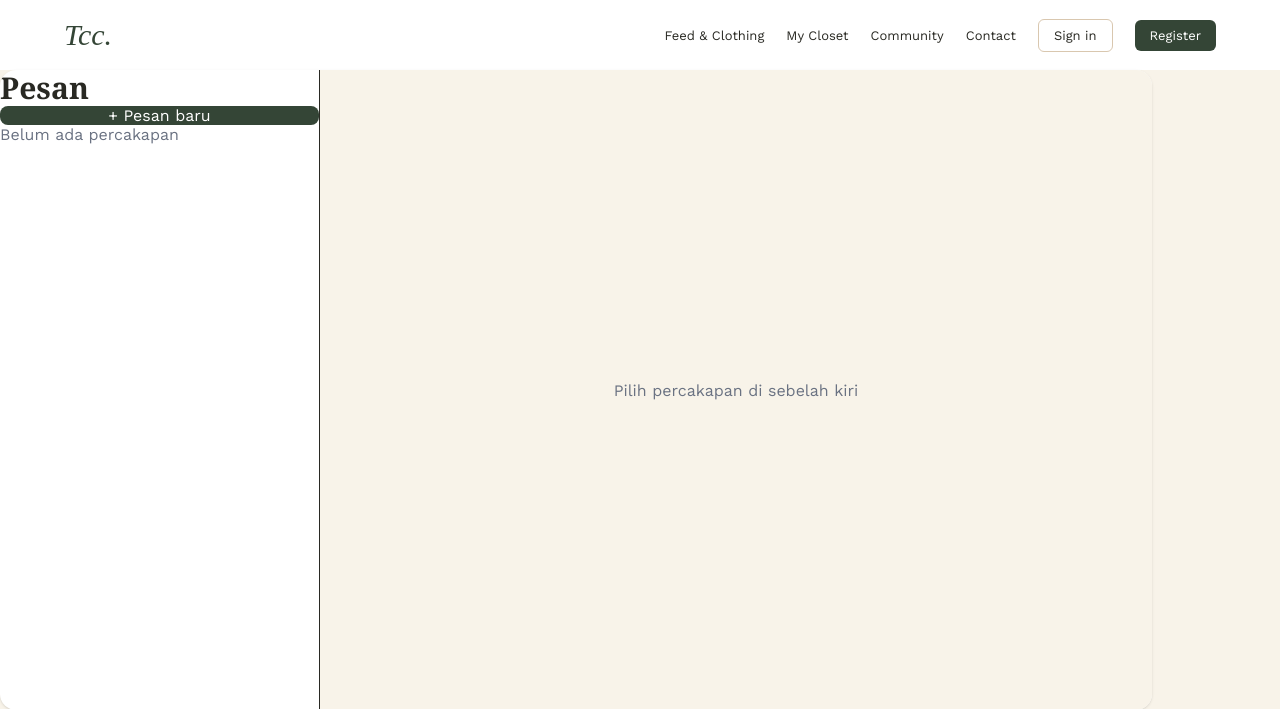
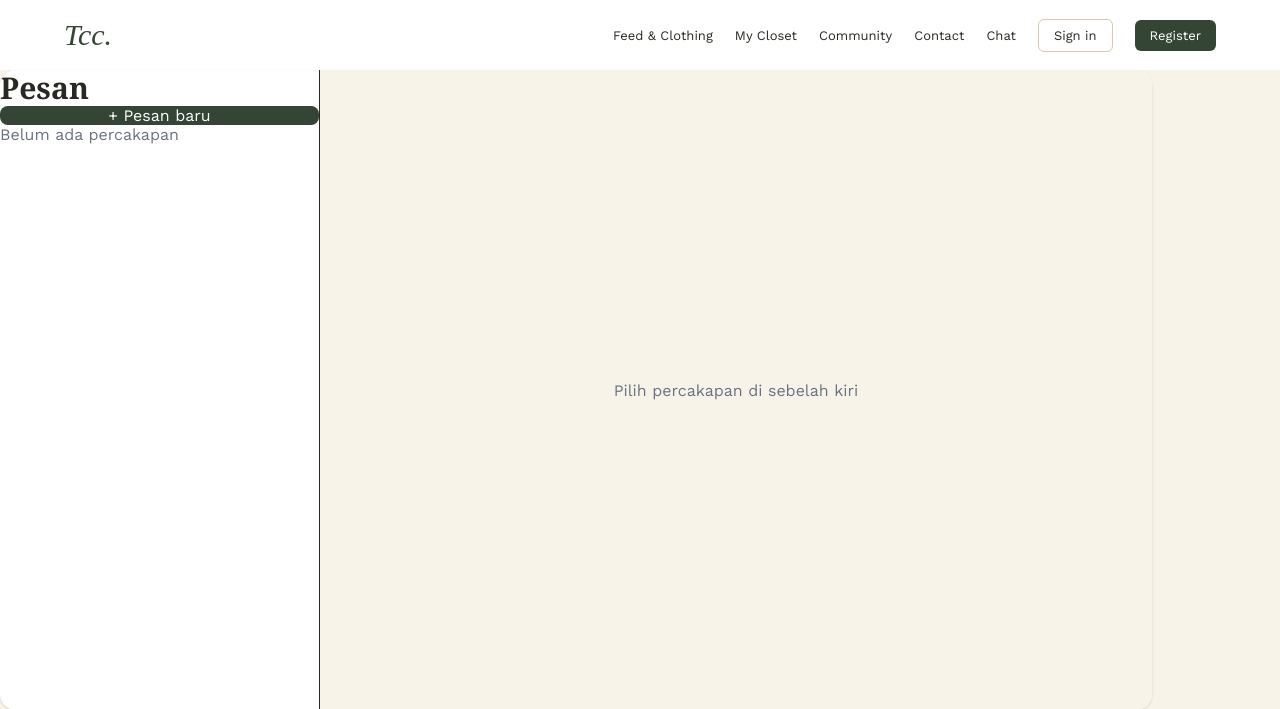
Before and after one commit to the-closet-club-tcc/the-closet-club, a Django app: page /chat/ in a window 1280 px wide. Shown: the top 709 px of the page. Run offline with Django 5.2, Linux system fonts and the light colour scheme; the visitor is signed in with stand-in values (Sample User, id 1); data comes from the database, SQL or seed files in the repository; data that the repository does not hold is empty; some web fonts are replaced.

Commit message:
feat(nav): add Chat link to navbar

```diff
--- a/templates/base.html
+++ b/templates/base.html
@@ -33,6 +33,7 @@
             <a href="#">My Closet</a>
             <a href="#">Community</a>
             <a href="#">Contact</a>
+            {% if user.is_authenticated %}<a href="{% url 'chat:index' %}">Chat</a>{% endif %}
             <a href="{% url 'login' %}" class="nav-login">Sign in</a>
             <a href="{% url 'register' %}" class="nav-register">Register</a>
         </nav>
```
